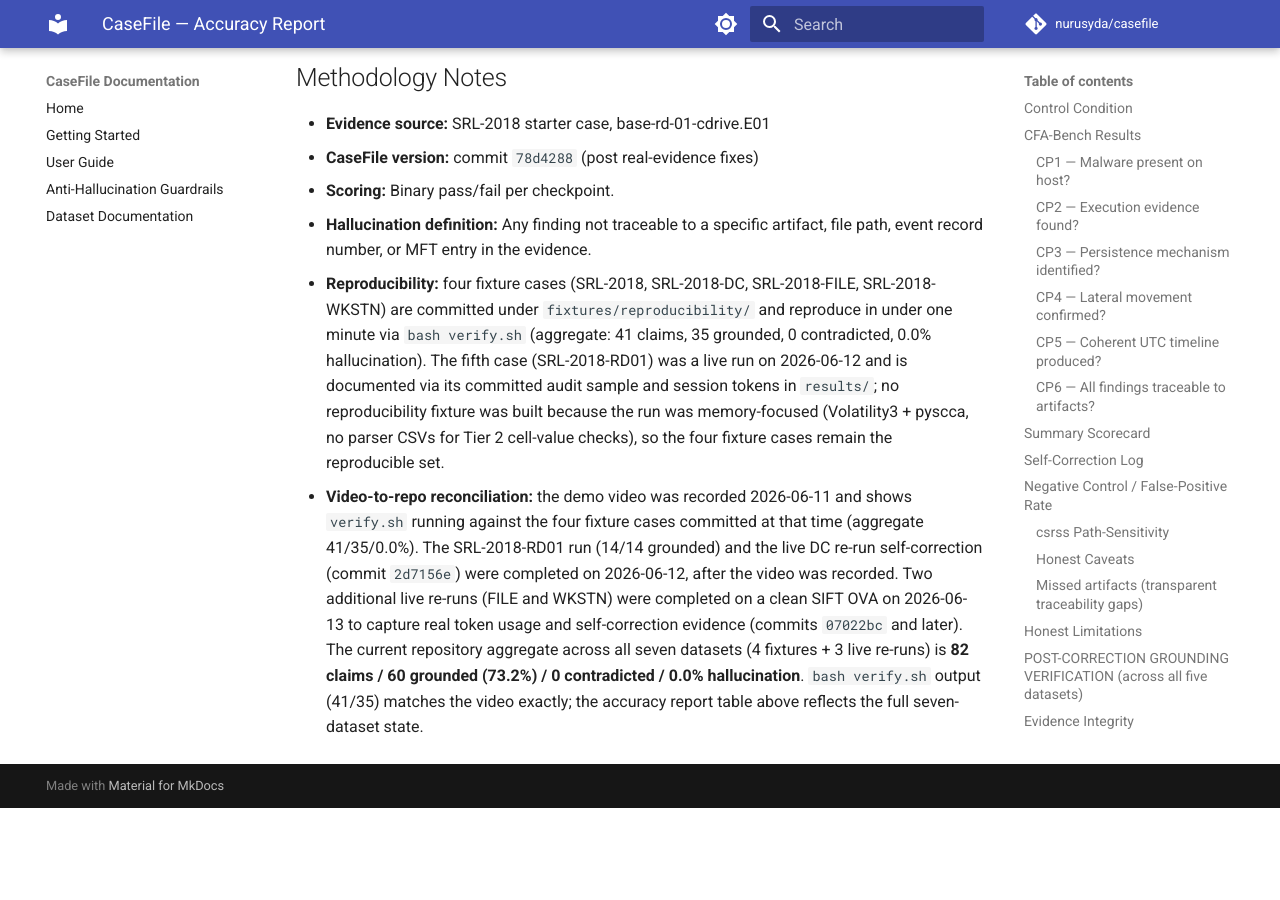
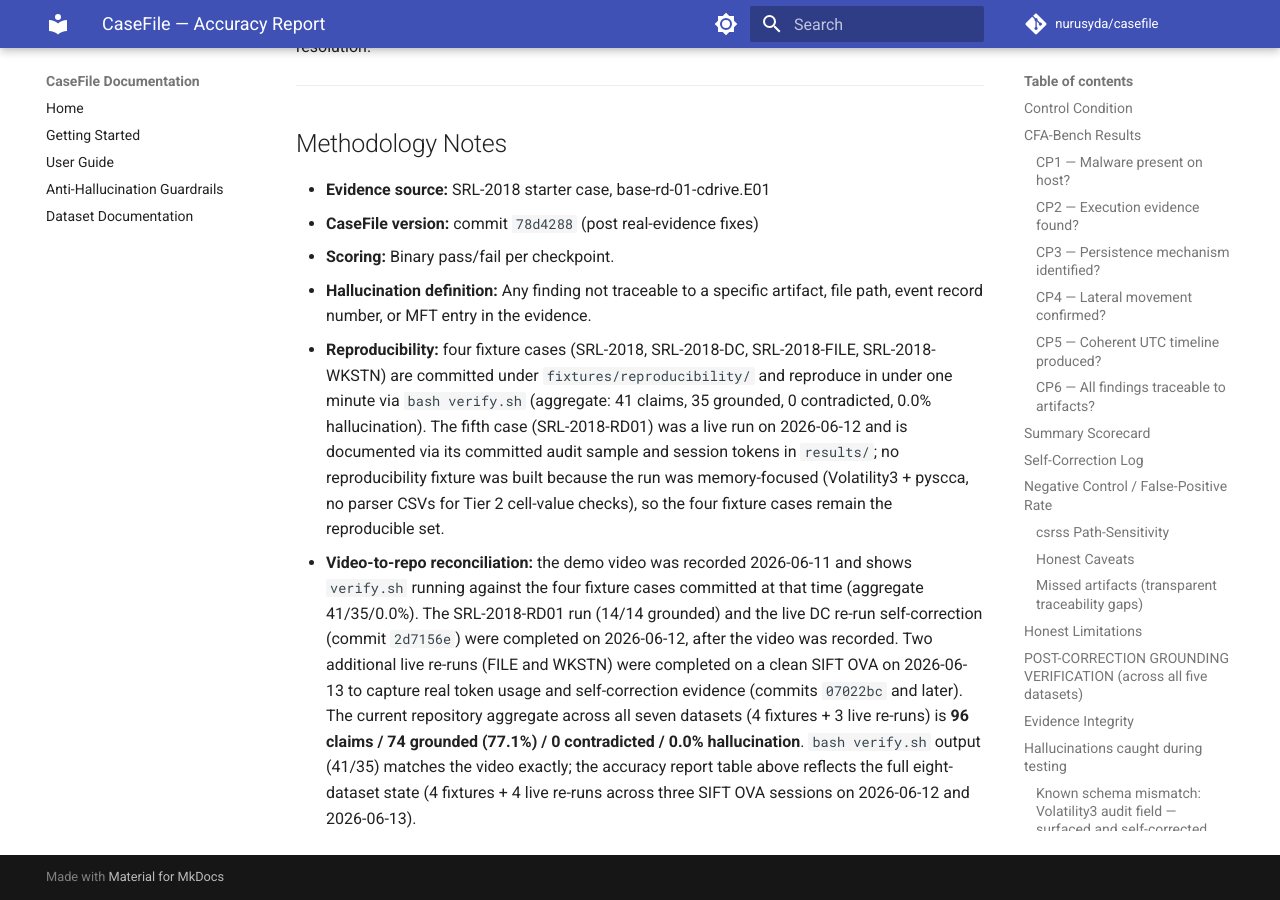
Before and after one commit to nurusyda/casefile, an MkDocs documentation site: the page built from docs/accuracy_report.md, in a window 1280 px wide and 900 px high, scrolled down 12640 px. Built offline with MkDocs 1.6.1 and Material for MkDocs 9.7.7, drawn with Linux system fonts in a browser that asks for light colours; comment, search, counter and statistics services are not loaded; before the commit the page ends 13448 px from its top, so only the background shows below that; some of the changed text lies outside the part shown.

Commit message:
docs: final grounding table — add SRL-2018 live re-run, 8 datasets, 96 claims
SRL-2018 live re-run (2026-06-13): 14/14 grounded, 0.0% hallucination.
Disk path confirmed reproducible on clean SIFT OVA when Prefetch present.

Final aggregate across 8 datasets (4 fixtures + 4 live re-runs):
96 claims, 74 grounded (77.1%), 19 Tier 2 verified, 0 contradicted.

All 5 cases have real token captures committed.

```diff
--- a/docs/accuracy_report.md
+++ b/docs/accuracy_report.md
@@ -225,7 +225,8 @@
 | SRL-2018-RD01  | `base-rd-01` (workstation, live run 2026-06-12) | 14 | 14 (100%) | — | 0.0% |
 | SRL-2018-FILE (live) | File Server (memory-only, 2026-06-13) | 15 | 3 (20.0%) | 0 | 0.0% |
 | SRL-2018-WKSTN (live) | Workstation (memory-only, 2026-06-13) | 12 | 8 (66.7%) | 0 | 0.0% |
-| **Aggregate**  |                                 | **82** | **60 (73.2%)** | **19**          | **0.0%**      |
+| SRL-2018 (live) | Workstation (disk + memory, 2026-06-13) | 14 | 14 (100%) | 0 | 0.0% |
+| **Aggregate**  |                                 | **96** | **74 (77.1%)** | **19**          | **0.0%**      |
 
 - **Grounded claim**: invocation ID found in audit log AND exact value found in parser CSV output
 - **Tier 2 verified**: claim passed CSV cell-value verification (only applicable to tools that produce CSV output — Amcache, Registry, Event Logs, MFT, Hayabusa)
@@ -446,6 +447,7 @@
   completed on a clean SIFT OVA on 2026-06-13 to capture real token usage and
   self-correction evidence (commits `07022bc` and later). The current repository
   aggregate across all seven datasets (4 fixtures + 3 live re-runs) is
-  **82 claims / 60 grounded (73.2%) / 0 contradicted / 0.0% hallucination**.
+  **96 claims / 74 grounded (77.1%) / 0 contradicted / 0.0% hallucination**.
   `bash verify.sh` output (41/35) matches the video exactly; the accuracy report
-  table above reflects the full seven-dataset state.
+  table above reflects the full eight-dataset state (4 fixtures + 4 live re-runs
+  across three SIFT OVA sessions on 2026-06-12 and 2026-06-13).
```
Also changed, not shown: DEVPOST_ACCURACY.md (+3 -2 lines).
